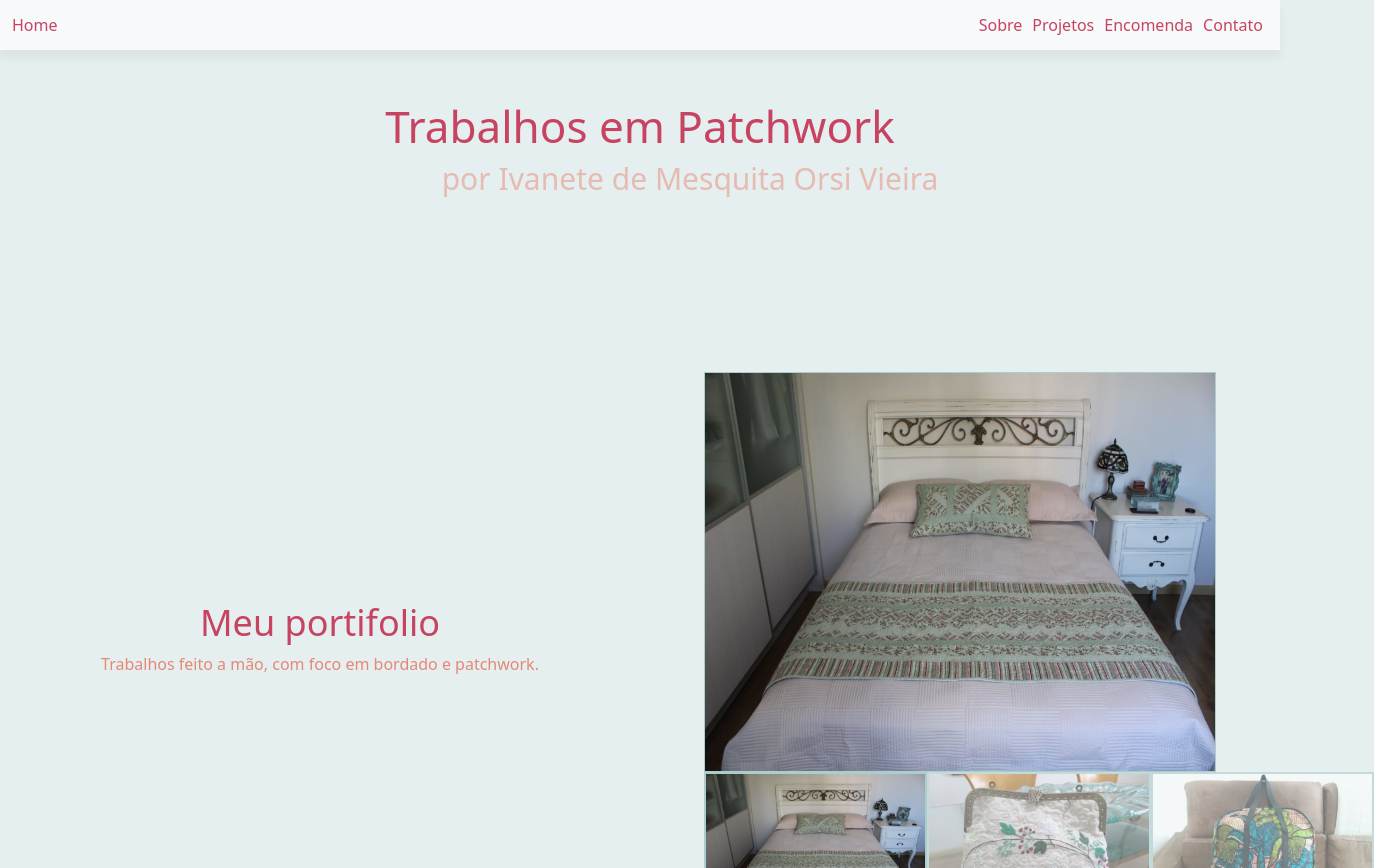
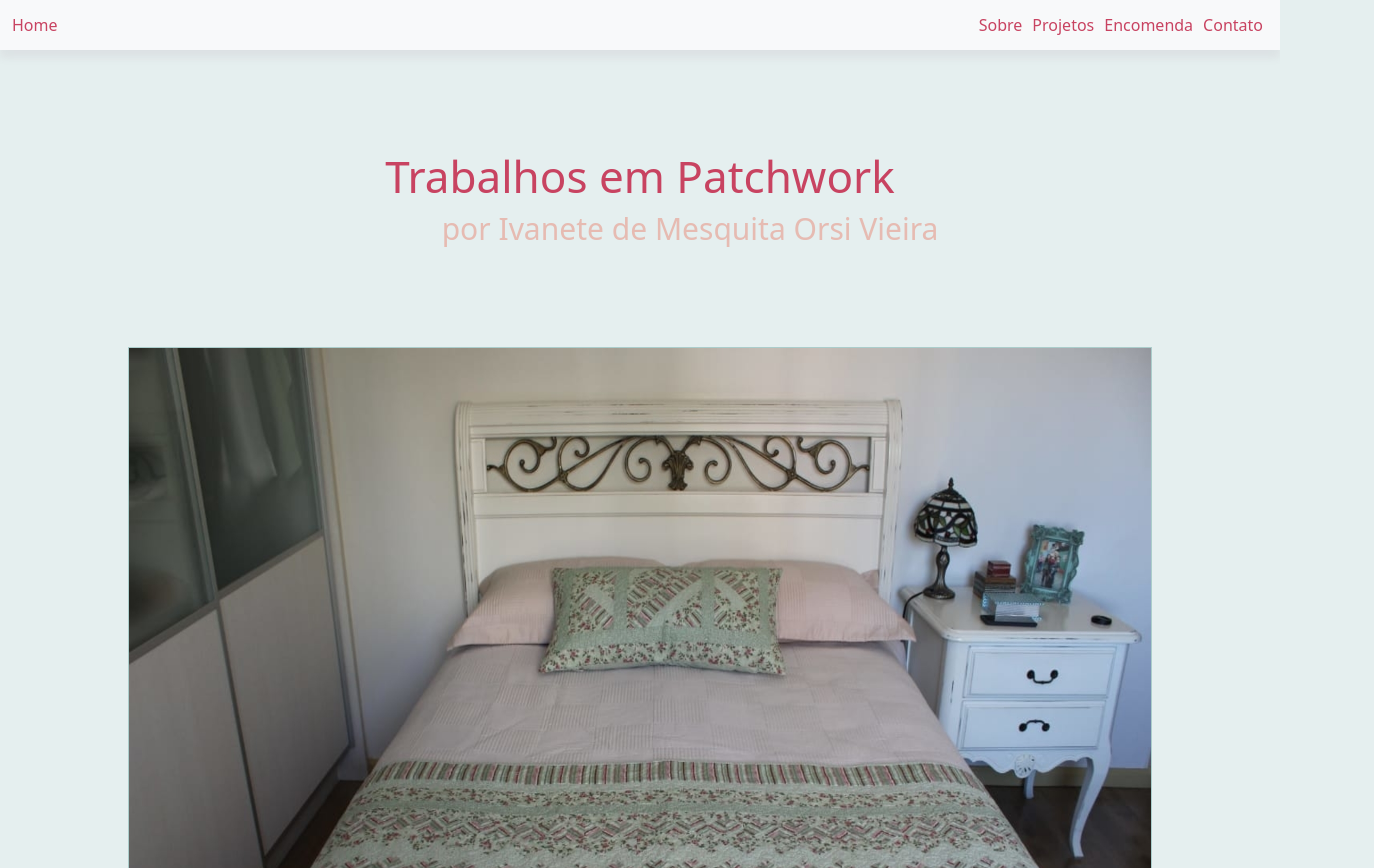
Before and after one commit to NataliaOrsi/patchwork, a React (Create React App) app: page / in a window 1280 px wide. Shown: the top 868 px of the page, 1374 px wide, since content can reach past the window. Built offline with nearby package versions, Linux system fonts and the light colour scheme.

Commit message:
Changed th css of the photos on the frontpage

```diff
--- a/src/App.css
+++ b/src/App.css
@@ -39,12 +39,12 @@ h2 {
 
 .App footer {
   text-align: center;
-  margin-top: 10px;;
+  margin-top: 25px;
 }
 
 .App .header {
   text-align: center;
-  margin: 50px auto;
+  margin: 100px auto ;
 }
 
 .about-paragraph {
--- a/src/Photos.css
+++ b/src/Photos.css
@@ -1,24 +1,11 @@
 .Photos {
     display: flex;
-    height: 100vh;
-}
-
-.Photos .portfolio-introduction h4 {
-    color: #c84361;
-    font-size: 36px;
-}
-
-.portfolio-introduction {
-    width: 50%;
-    display: flex;
-    flex-direction: column;
+    height: 130vh;
     justify-content: center;
-    align-items: center;
-    color: rgba(231, 135, 117);
 }
 
 .featured-portfolio {
-    width: 50%;
+    width: 100%;
     display:flex;
     flex-direction: column;
     justify-content: center;
@@ -27,7 +14,7 @@
 
 .gallery-highlight {
     width: 80%;
-    height: 50%;
+    height: 85%;
     border: 1px solid #ABCDCB;
 }
 
@@ -38,7 +25,7 @@
 }
 
 .work-preview img {
-    height: 150px;
+    height: 250px;
     flex-grow: 1;
     opacity: 0.6;
     cursor: pointer;
--- a/src/Photos.js
+++ b/src/Photos.js
@@ -30,10 +30,6 @@ export default function Photos() {
 
     return (
       <section className="Photos">
-        <div className="portfolio-introduction">
-          <h4>Meu portifolio</h4>
-          <p>Trabalhos feito a mão, com foco em bordado e patchwork.</p>
-        </div>
         <div className="featured-portfolio">
           <img src={source} alt={subtitle} className="gallery-highlight" />
           <div className="work-preview">
```
